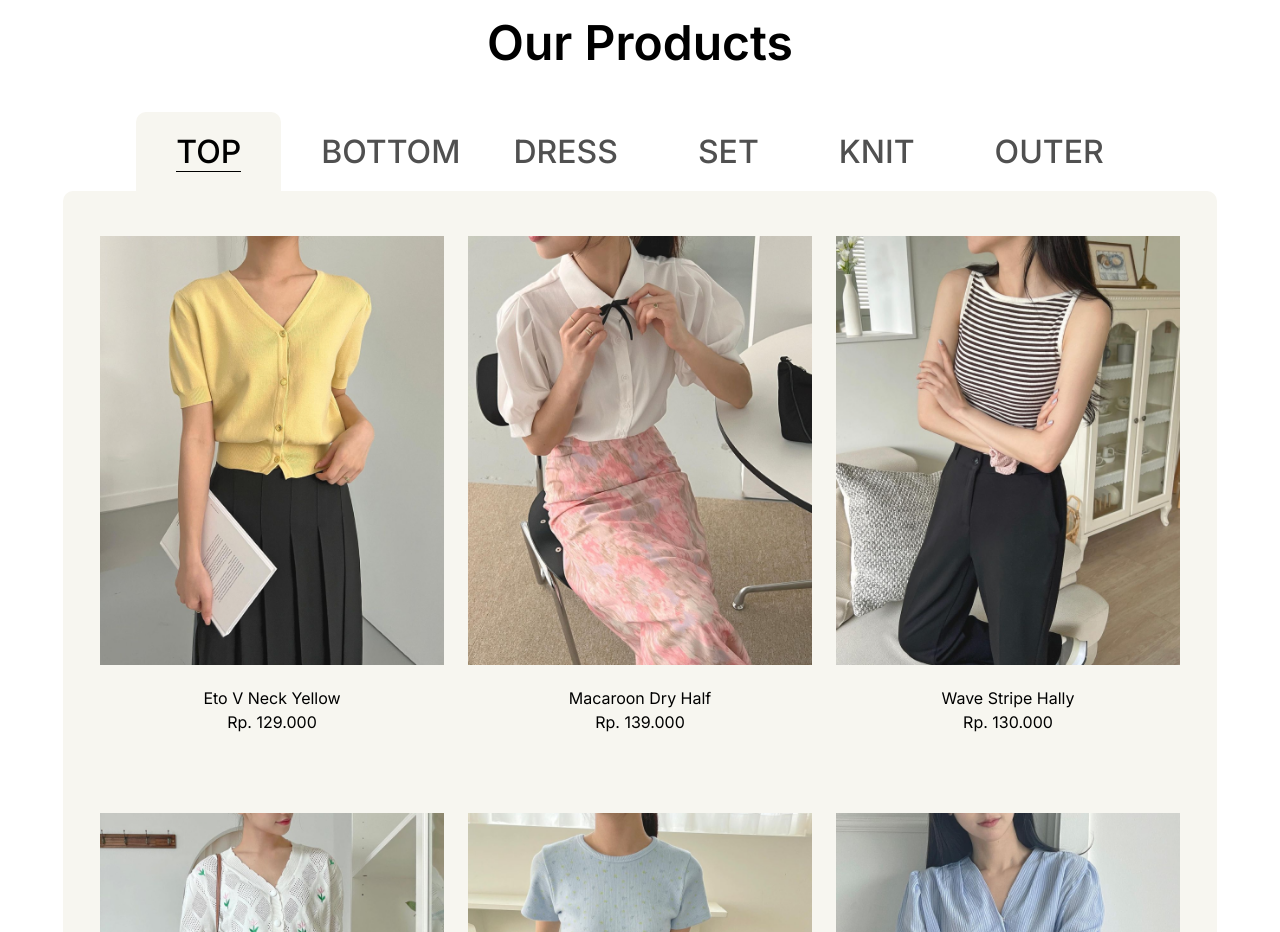
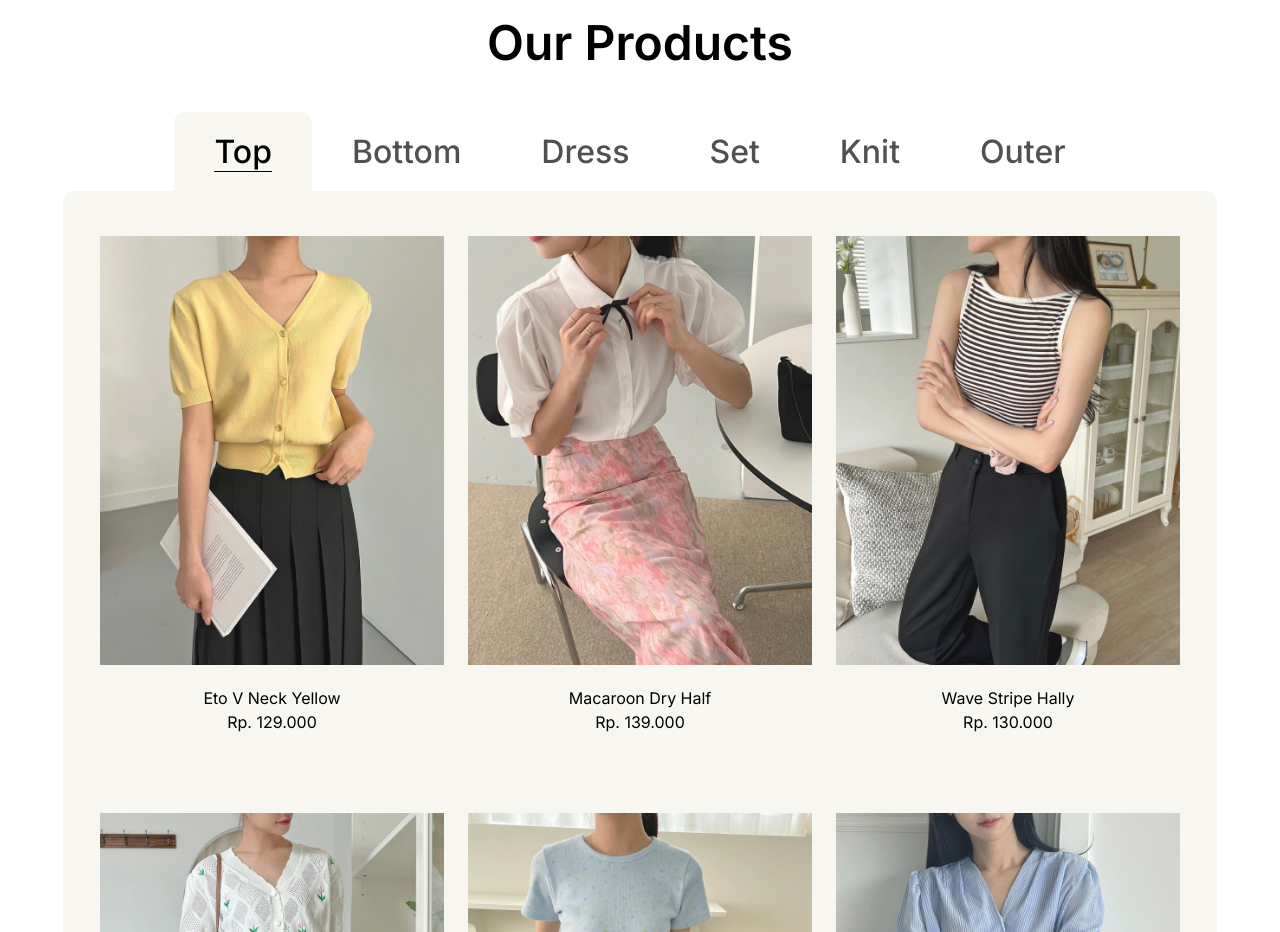
Before and after one commit to CongTrang2906/fe-mejiwoo, a plain HTML site: page index.html in a window 1280 px wide. Shown: the part 2660-3592 px from the top of the page. Drawn offline with nearby package versions, Linux system fonts and the light colour scheme.

Commit message:
task/our product/ fix ui

```diff
--- a/assets/css/style.css
+++ b/assets/css/style.css
@@ -341,7 +341,6 @@ html {
   cursor: pointer;
 }
 #nav-our li a {
-  text-transform: uppercase;
   font-size: 32px;
   font-weight: 500;
   text-decoration: none;
--- a/index.html
+++ b/index.html
@@ -170,7 +170,7 @@
           <div class="our-heading">Our Products</div>
           <div class="section-product">
             <ul id="nav-our">
-              <li class="active"><a>Top</a></li>
+              <li class="active"><a href="#top">Top</a></li>
               <li><a href="#bottom">Bottom</a></li>
               <li><a href="#dress">Dress</a></li>
               <li><a href="#set">Set</a></li>
```
